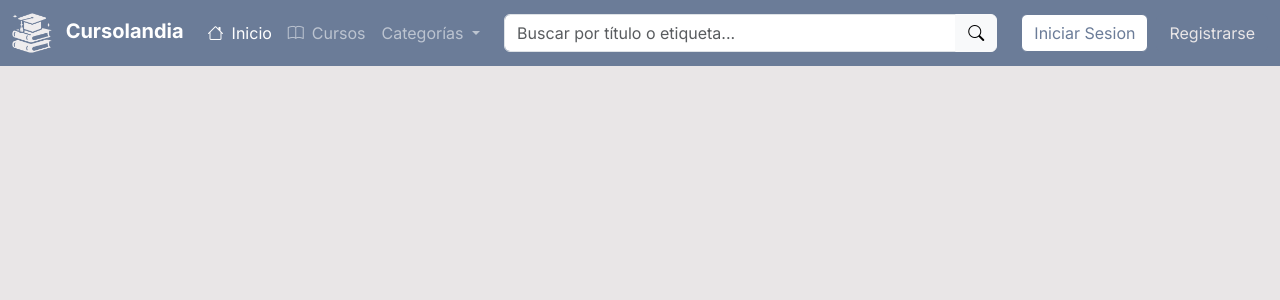
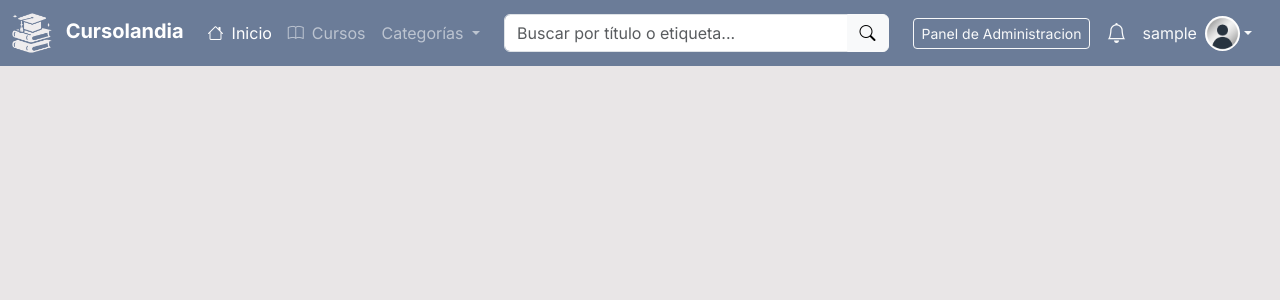
Before and after one commit to FacuD-20/Cursolandia, a PHP site: page /Interfaz/Incluidos/cabecera.php in a window 1280 px wide. Shown: the top 300 px of the page. Run offline with PHP 8.4, Linux system fonts and the light colour scheme; the visitor is signed in with stand-in values (Sample User, id 1).

Commit message:
Correcion de error con respecto a la imagen por defecto del usuario. Se corrigio en el constructor de la clase usuario y en la tabla usuarios de la base de datos. Cabecera ahora tiene su parte de logica aplicando el inicio de sesion del usuario, mostrando su nombre y foto de perfil, tanto en pc como en celular.

```diff
--- a/Interfaz/Incluidos/cabecera.php
+++ b/Interfaz/Incluidos/cabecera.php
@@ -1,5 +1,14 @@
 <?php
     require_once __DIR__ . '/../../carga.php';
+    session_start();
+    //Creamos una ruta dependiendo de la foto de perfil del usuario.
+    if (isset($_SESSION["id_usuario"])) {
+        if ($_SESSION["fp_usuario"] == "avatar_pordefecto.avif") {
+            $rutafp = URL_BASE . "/Interfaz/Activos/" . $_SESSION["fp_usuario"];
+        } else {
+            $rutafp = URL_BASE . "/Subidos/" . $_SESSION["fp_usuario"];
+        }
+    }
 ?>
 
 <!doctype html>
@@ -51,7 +60,26 @@ require_once __DIR__ . '/../../carga.php';
                     </button>
                     <!-- Menu Colapsable -->
                     <div class="collapse navbar-collapse" id="navbarSupportedContent">
-                        <!-- Apartado para los botones ingresar/Registrarse -->
+                        <!-- Apartado para los usuario logeados Celular -->
+                        <?php if (isset($_SESSION["id_usuario"])): ?>
+                            <div class="mi-bg-ir d-lg-none p-3 mt-3 mb-2 text-light rounded">
+                                <div class="d-flex align-items-center mb-2">
+                                    <img src="<?php echo $rutafp; ?>" alt="Avatar" class="rounded-circle me-2" style="width: 40px; height: 40px; object-fit: cover;">
+                                    <div>
+                                        <h6 class="mb-0 fw-bold">¡Hola, <?php echo $_SESSION["nombre_usuario"]; ?>!</h6>
+                                        <span class="badge mi-bg-bronce text-light text-uppercase"><?php echo $_SESSION["rol_usuario"];?></span>
+                                    </div>
+                                    <!-- Boton de notificaciones -->
+                                    <a href="#" class="text-light ms-auto fs-4"><i class="bi bi-bell"></i></a>
+                                </div>
+                                <div class="d-flex gap-2">
+                                    <!-- Botones de Mi perfil y Salir -->
+                                    <a href="<?php echo URL_BASE;?>/Interfaz/Usuario/perfil.php" class="btn mi-btn-i w-50">Mi Perfil</a>
+                                    <a href="<?php echo URL_BASE;?>/Logica/cerrar_s.php" class="btn mi-btn-r w-50">Cerrar Sesion</a>
+                                </div>
+                            </div>
+                        <!-- Apartado para los usuarios visitantes Celular -->
+                        <?php else: ?>
                             <div class="mi-bg-ir d-lg-none p-3 mt-3 mb-2 text-light rounded">
                                 <div class="d-flex align-items-center mb-2">
                                     <i class="bi bi-person-circle px-2 fs-3"></i>
@@ -64,6 +92,7 @@ require_once __DIR__ . '/../../carga.php';
                                     <a href="<?php echo URL_BASE;?>/Interfaz/Usuario/registrarse.php" class="btn mi-btn-r w-50">Registrarse</a>
                                 </div>
                             </div>
+                        <?php endif; ?>
                         <!-- Opciones Varias -->
                         <ul class="navbar-nav me-auto mb-2 mb-lg-0">
                             <li class="nav-item">
@@ -89,11 +118,38 @@ require_once __DIR__ . '/../../carga.php';
                                 <button class="btn btn-light me-2" type="submit"><i class="bi bi-search"></i></button>
                             </div>
                         </form>
+                        <!-- Apartado para los usuario logeados lg + -->
+                        <?php if (isset($_SESSION["id_usuario"])): ?>
+                            <div class="d-none d-lg-flex ms-auto align-items-center gap-3">
+                                <!-- Boton ponel de administracion solo para lo que son administradores -->
+                                <?php if ($_SESSION["rol_usuario"] == "administrador"): ?>
+                                    <a href="" class="btn btn-sm btn-outline-light">Panel de Administracion</a>
+                                <?php endif; ?>
+                                <!-- Boton de notificaciones -->
+                                <a href="#" class="text-light fs-5 position-relative">
+                                    <i class="bi bi-bell"></i>
+                                </a>
+                                <!-- Dropdwon del perfil del usuario con su nombre y foto -->
+                                <div class="dropdown me-2">
+                                    <a class="d-flex align-items-center text-light text-decoration-none dropdown-toggle me-2" href="#" role="button" data-bs-toggle="dropdown" aria-expanded="false">
+                                        <span><?php echo $_SESSION["nombre_usuario"]?></span>
+                                        <img src="<?php echo $rutafp?>" alt="Avatar" class="rounded-circle ms-2" style="width: 35px; height: 35px; object-fit: cover;">
+                                    </a>
+
+                                    <ul class="dropdown-menu dropdown-menu-end me-1">
+                                        <li><a class="dropdown-item" href="<?php echo URL_BASE; ?>/Interfaz/Usuario/perfil.php">Mi Perfil</a></li>
+                                        <li><hr class="dropdown-divider"></li>
+                                        <li><a class="dropdown-item text-danger" href="<?php echo URL_BASE; ?>/Logica/cerrar_s.php">Cerrar Sesión</a></li>
+                                    </ul>
+                                </div>
+                            </div>
                         <!-- Btnes de Inicio y Registro para Pantallas >= lg -->
+                        <?php else: ?>
                             <div class="d-none d-lg-flex ms-auto gap-2">
                                 <a href="<?php echo URL_BASE;?>/Interfaz/Usuario/acceder.php" class="btn mi-btn-i">Iniciar Sesion</a>
                                 <a href="<?php echo URL_BASE;?>/Interfaz/Usuario/registrarse.php" class="btn mi-btn-r">Registrarse</a>
                             </div>
+                        <?php endif; ?>
                     </div>
                 </div>
             </nav>
--- a/Logica/Usuario.php
+++ b/Logica/Usuario.php
@@ -17,7 +17,7 @@
         public function __construct (
             $nombre, $apellido, $dni, $fdn, $email, $contra,
             $plan = "gratuito", $rol = "usuario", $antec = null,
-            $fotoperfil = "avatar_pordefecto.png", $id = null
+            $fotoperfil = "avatar_pordefecto.avif", $id = null
             ) {
             $this -> id = $id;
             $this -> nombre = $nombre;
--- a/cursolandia.sql
+++ b/cursolandia.sql
@@ -15,7 +15,7 @@ CREATE TABLE Usuarios (
     U_Contrasena VARCHAR(255) NOT NULL,
     U_Plan ENUM('gratuito','pro') NOT NULL DEFAULT 'gratuito',
     U_Rol ENUM('usuario','admin') NOT NULL DEFAULT 'usuario',
-    U_FotoDePerfil VARCHAR(255) NOT NULL DEFAULT 'avatar_pordefecto.png',
+    U_FotoDePerfil VARCHAR(255) NOT NULL DEFAULT 'avatar_pordefecto.avif',
     PRIMARY KEY (U_ID),
     UNIQUE (U_DNI),
     UNIQUE (U_Email),
```
Lines whose indentation alone changed are shown as unchanged.
